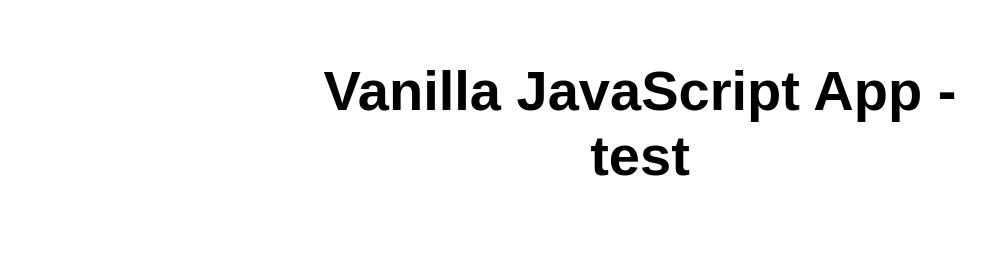
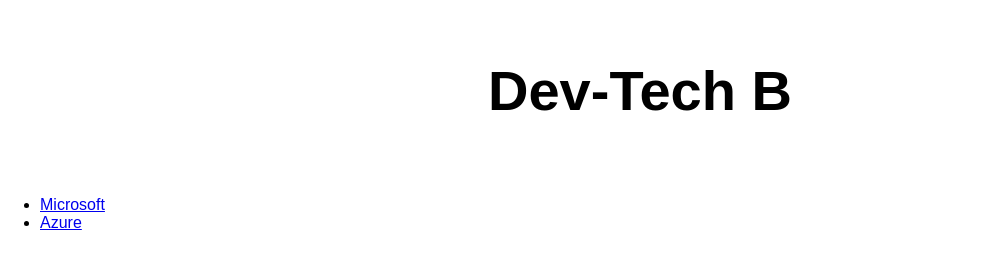
Before and after one commit to Petit-tech/my-first-static-web-app, a website: page src/index.html in a window 1280 px wide. Shown: the whole page, without its empty margins (0-994 px from the left). Drawn offline with Linux system fonts and the light colour scheme.

Commit message:
Update index.html

```diff
--- a/src/index.html
+++ b/src/index.html
@@ -5,13 +5,20 @@
   <meta charset="UTF-8">
   <meta name="viewport" content="width=device-width, initial-scale=1.0">
   <link rel="stylesheet" href="styles.css">
-  <title>Vanilla JavaScript App</title>
+  <title>Dev - Tech B</title>
 </head>
 
 <body>
   <main>
-    <h1>Vanilla JavaScript App - test</h1>
+    <h1>Dev-Tech B</h1>
   </main>
+  <div>
+  	<ul>
+  		<li><a href=".\microsoft.html">Microsoft</a></li>
+  		<li><a href=".\Azure.html">Azure</a></li>
+    </ul>
+  </div>
+
 </body>
 
 </html>
```
